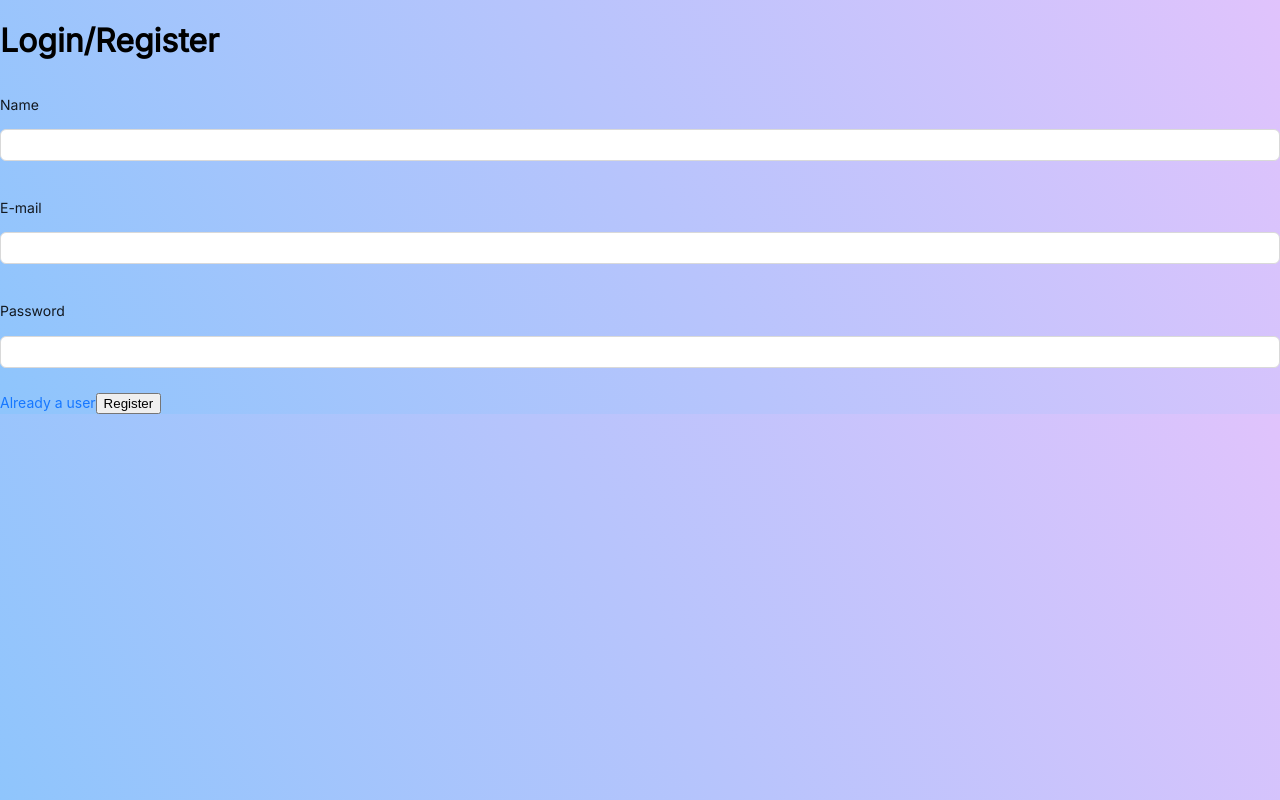
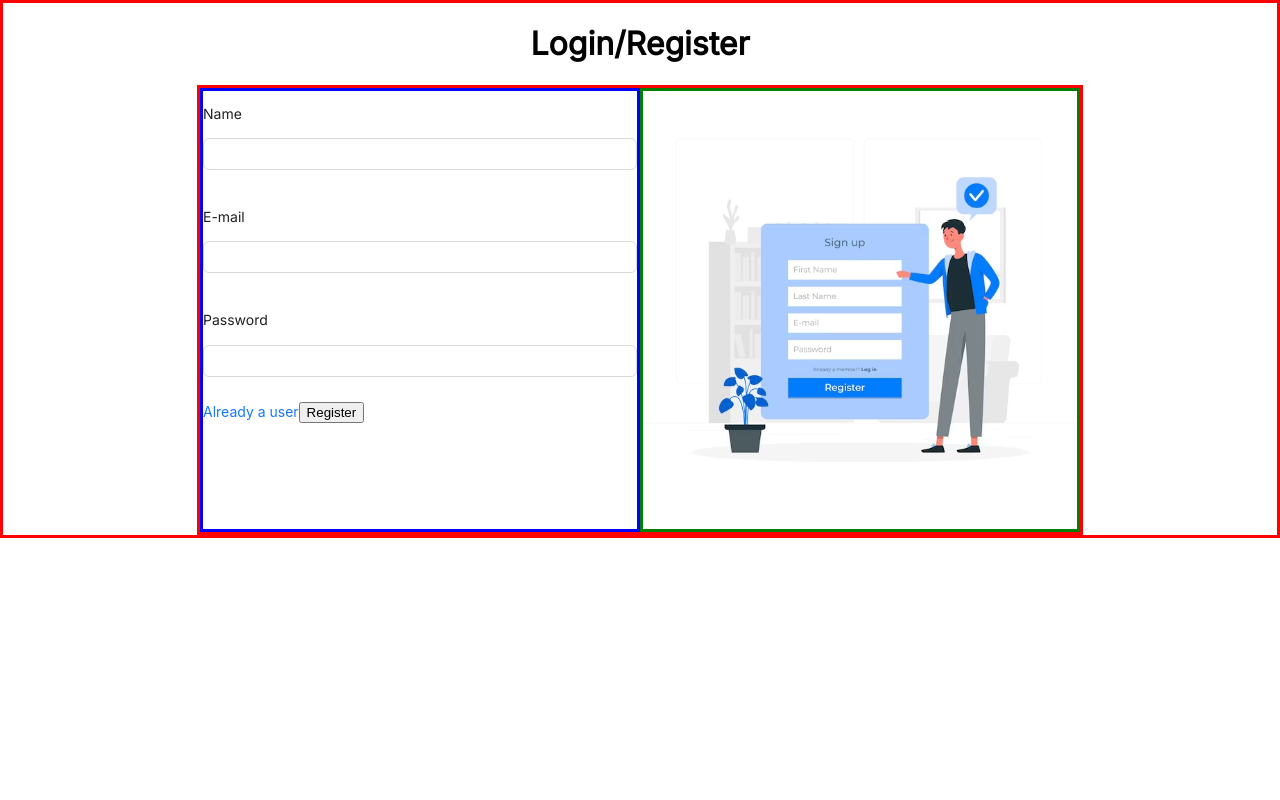
Before and after one commit to aashishthakurcodes/MERN_E-COMMERCE, a React (Create React App) app in the folder Expense_Management/client/: page /register in a window 1280 px wide. Built offline with nearby package versions, Linux system fonts and the light colour scheme.

Commit message:
Register Page

```diff
--- a/Expense_Management/client/src/Pages/Login.js
+++ b/Expense_Management/client/src/Pages/Login.js
@@ -5,8 +5,7 @@ import axios from "axios";
 import Loading from "../Component/Layout/Loading";
 import { useState } from "react";
  import './login.css'
- import img1 from  "../Images/depositphotos_515228796-stock-illustration-online-registration-sign-login-account.jpg"
-
+ import img1 from  "../Images/computer-login-concept-illustration_114360-7892.avif"
 const Login = () => {
   const navigate = useNavigate();
   const [loading, setLoading] = useState(false);
--- /dev/null
+++ b/Expense_Management/client/src/Pages/Register.css
@@ -0,0 +1,23 @@
+.reg_container{
+    border: 3px solid red;
+    display: flex;
+    flex-direction: column;
+    justify-content: center;
+    align-items: center;
+}
+.register{
+    border: 3px solid red;
+    display: flex;
+    flex-direction: row-reverse;
+}
+.img_reg{
+    border: 3px solid green;
+    width: 50%;
+}
+.form_reg{
+    border: 3px solid blue;
+    width: 50%;
+}
+.img2{
+    width: 100%;
+}
--- a/Expense_Management/client/src/Pages/Register.js
+++ b/Expense_Management/client/src/Pages/Register.js
@@ -1,13 +1,15 @@
-import React, { useEffect, useState } from 'react'
-import {Form,Input,message} from 'antd'
-import { Link,useNavigate } from 'react-router-dom'
-import axios from 'axios'
-import Loading from '../Component/Layout/Loading'
+import React, { useEffect, useState } from "react";
+import { Form, Input, message } from "antd";
+import { Link, useNavigate } from "react-router-dom";
+import axios from "axios";
+import Loading from "../Component/Layout/Loading";
+import "./Register.css";
+import img2 from '../Images/sign-up-concept-illustration_114360-7965.avif'
 
 const Register = () => {
-    const navigate=useNavigate()
-    const [loading,setLoading]=useState(false)
-    const submitHandler=async (values)=>{
+  const navigate = useNavigate();
+  const [loading, setLoading] = useState(false);
+  const submitHandler = async (values) => {
     try {
       setLoading(true);
       await axios.post("/users/register", values);
@@ -16,7 +18,7 @@ const Register = () => {
       navigate("/login");
     } catch (error) {
       setLoading(false);
-        message.error("something went wrong"+error.message);
+      message.error("something went wrong" + error.message);
     }
   };
 
@@ -28,27 +30,39 @@ const Register = () => {
   return (
     <>
       <div>
-        {loading && <Loading/>}
+        {loading && <Loading />}
+        <div className="reg_container">
+
+          <div>
             <h1>Login/Register</h1>
-        <Form layout='vertical' onFinish={submitHandler}>
+          </div>
+        <div className="register">
+          <div className="img_reg">
+           <img className="img2" src={img2} alt="signup"/>
+          </div>
+
+          <div className="form_reg">
+            <Form layout="vertical" onFinish={submitHandler}>
               <Form.Item label="Name" name="name">
-                <Input/>
+                <Input />
               </Form.Item>
               <Form.Item label="E-mail" name="email">
-                <Input type='email' required/>
+                <Input type="email" required />
               </Form.Item>
               <Form.Item label="Password" name="password">
-                <Input type='password' required/>
+                <Input type="password" required />
               </Form.Item>
               <div>
-                <Link to={'/login'}>Already a user</Link>
+                <Link to={"/login"}>Already a user</Link>
                 <button>Register</button>
               </div>
-
             </Form>
           </div>
+          </div>
+        </div>
+      </div>
     </>
-  )
-}
+  );
+};
 
-export default Register
+export default Register;
--- a/Expense_Management/client/src/Pages/login.css
+++ b/Expense_Management/client/src/Pages/login.css
@@ -1,6 +1,5 @@
 body{
-    background-color: #8EC5FC;
-    background-image: linear-gradient(62deg, #8EC5FC 0%, #E0C3FC 100%);
+
 }
 .container_login{
     /* width: 500px; */
@@ -23,6 +22,8 @@ body{
     width: 60%;
     box-shadow: 0px 2px 12px 6px rgba(0,0,0,0.75);
     /* align-items: center; */
+    background-color: #8EC5FC;
+    background-image: linear-gradient(62deg, #8EC5FC 0%, #E0C3FC 100%);
 }
 .loginimg{
     width: 100%;
@@ -49,7 +50,7 @@ body{
     display: flex;
     flex-direction: column;
     width: 50%;
-    height: 400px;
+    height: 420px;
     align-items: center;
 }
 .login_data{
@@ -93,6 +94,7 @@ body{
 
 }
 
+/* //Mobile Screen */
 @media screen and (max-width: 450px) {
 body{
     background-color: #D9AFD9;
```
Also changed, not shown: Expense_Management/client/src/Images/computer-login-concept-illustration_114360-7892.avif (added), Expense_Management/client/src/Images/sign-up-concept-illustration_114360-7965.avif (added). Lines whose indentation alone changed are shown as unchanged.
